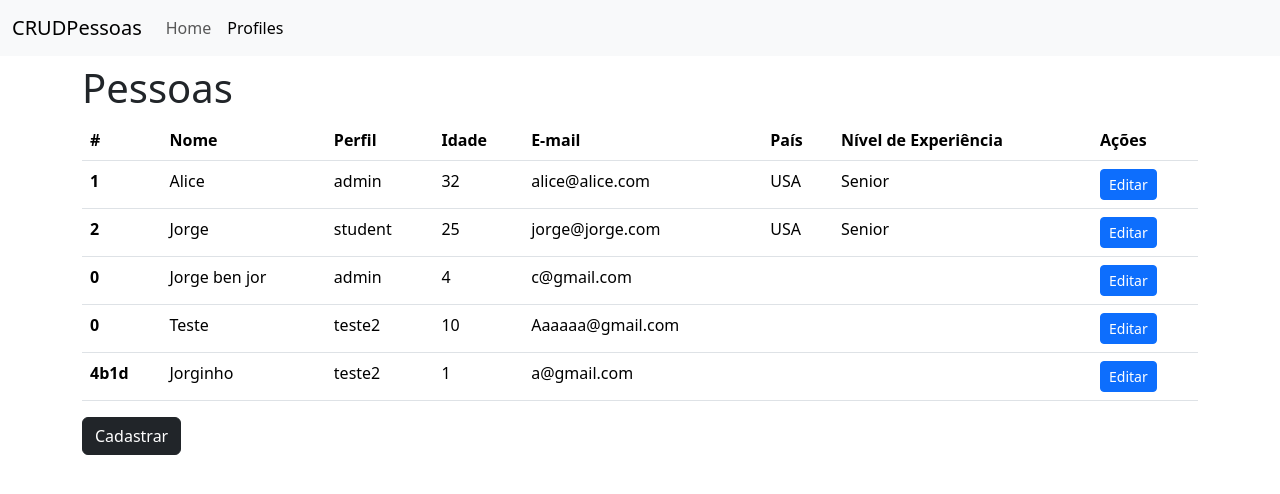
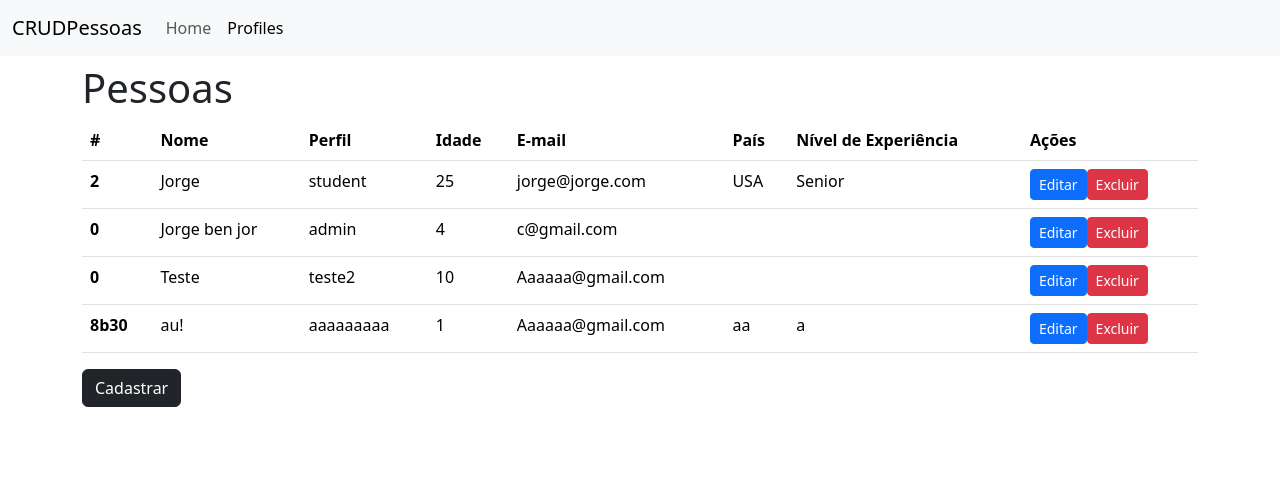
Before and after one commit to LucasMarquesV/AngularCRUD, an Angular app: page /profile in a window 1280 px wide. Shown: the top 494 px of the page. Built offline with nearby package versions, Linux system fonts and the light colour scheme; data requests are answered from the project's data file.

Commit message:
[FEAT] - CRUD completo!

```diff
--- a/db.json
+++ b/db.json
@@ -1,15 +1,5 @@
 {
   "profiles": [
-    {
-      "id": "1",
-      "nome": "Alice",
-      "perfil": "admin",
-      "idade": 32,
-      "email": "alice@alice.com",
-      "ativo": true,
-      "pais": "USA",
-      "nivelDeExperiencia": "Senior"
-    },
     {
       "id": "2",
       "nome": "Jorge",
@@ -21,17 +11,17 @@
       "nivelDeExperiencia": "Senior"
     },
     {
-      "id": 0,
       "nome": "Jorge ben jor",
       "perfil": "admin",
       "idade": 4,
       "email": "c@gmail.com",
       "ativo": true,
       "pais": "",
-      "nivelDeExperiencia": ""
+      "nivelDeExperiencia": "",
+      "id": "0"
     },
     {
-      "id": 0,
+      "id": "0",
       "nome": "Teste",
       "perfil": "teste2",
       "idade": 10,
@@ -41,14 +31,14 @@
       "nivelDeExperiencia": ""
     },
     {
-      "id": "4b1d",
-      "nome": "Jorginho",
-      "perfil": "teste2",
+      "nome": "au!",
+      "perfil": "aaaaaaaaa",
       "idade": 1,
-      "email": "a@gmail.com",
+      "email": "Aaaaaa@gmail.com",
       "ativo": true,
-      "pais": "",
-      "nivelDeExperiencia": ""
+      "pais": "aa",
+      "nivelDeExperiencia": "a",
+      "id": "8b30"
     }
   ]
 }
--- a/src/app/pages/profile/profile-create-update/profile-create-update.component.html
+++ b/src/app/pages/profile/profile-create-update/profile-create-update.component.html
@@ -22,9 +22,11 @@
       </div>
       <div class="mb-3">
         <label for="nivelDeExperiencia" class="form-label">Nível de Experiência</label>
-            <input type="text" class="form-control" id="nivelDeExperiencia" formControlName="pais">
+        <input type="text" class="form-control" id="nivelDeExperiencia" formControlName="nivelDeExperiencia">
       </div>
-        <button type="submit" class="btn btn-primary" [disabled]="!profileForm.valid">Cadastrar</button>
-        <a routerLink="/profile" class="btn btn-secondary">Voltar a lista</a>
+      <button type="submit" class="btn btn-primary" [disabled]="!profileForm.valid">
+        {{ isEditMode ? 'Atualizar' : 'Cadastrar' }}
+      </button>
+      <a routerLink="/profile" class="btn btn-secondary">Voltar à lista</a>
     </form>
   </div>
--- a/src/app/pages/profile/profile-create-update/profile-create-update.component.ts
+++ b/src/app/pages/profile/profile-create-update/profile-create-update.component.ts
@@ -1,20 +1,27 @@
-import { Component } from '@angular/core';
+import { Component, OnInit } from '@angular/core';
 import { FormControl, FormGroup, Validators } from '@angular/forms';
 import { ProfileService } from '../../../services/profile.service';
 import Swal from 'sweetalert2';
-import { Router } from '@angular/router';
+import { Router, ActivatedRoute } from '@angular/router';
 import { Profile } from 'src/app/interfaces/profile';
+
 
 @Component({
   selector: 'app-profile-create-update',
   templateUrl: './profile-create-update.component.html',
   styleUrls: ['./profile-create-update.component.css']
 })
-export class ProfileCreateUpdateComponent {
+export class ProfileCreateUpdateComponent implements OnInit {
+  profileForm: FormGroup;
+  isEditMode: boolean = false;
+  profileId: string | null = null;
 
-  constructor(private profileService: ProfileService, private router: Router) {}
-
-  profileForm = new FormGroup({
+  constructor(
+    private profileService: ProfileService,
+    private router: Router,
+    private route: ActivatedRoute
+  ) {
+    this.profileForm = new FormGroup({
       nome: new FormControl('', Validators.required),
       perfil: new FormControl('', Validators.required),
       idade: new FormControl(0, [Validators.required, Validators.min(0)]),
@@ -23,12 +30,35 @@ export class ProfileCreateUpdateComponent {
       pais: new FormControl(''),
       nivelDeExperiencia: new FormControl('')
     });
+  }
+
+  ngOnInit(): void {
+    this.route.paramMap.subscribe(params => {
+      this.profileId = params.get('id');
+      if (this.profileId) {
+        this.isEditMode = true;
+        this.profileService.buscarPorId(this.profileId).subscribe(profile => {
+          this.profileForm.patchValue(profile);
+        });
+      }
+    });
+  }
 
   onSubmit() {
     const profile: Profile = this.profileForm.value as Profile;
+    if (this.isEditMode && this.profileId) {
+      profile.id = this.profileId;
       console.log(profile);
+      this.profileService.editar(profile).subscribe(result => {
+        Swal.fire({
+          title: 'Perfil atualizado com sucesso!',
+          text: 'PARABÉNS CHAMPS!!',
+          icon: 'success',
+        });
+        this.router.navigateByUrl('/profile');
+      });
+    } else {
       this.profileService.cadastrar(profile).subscribe(result => {
-      console.log(result);
         Swal.fire({
           title: 'Pessoa cadastrada com sucesso!',
           text: 'PARABÉNS CHAMPS!!',
@@ -38,3 +68,4 @@ export class ProfileCreateUpdateComponent {
       });
     }
   }
+}
--- a/src/app/pages/profile/profile-list/profile-list.component.html
+++ b/src/app/pages/profile/profile-list/profile-list.component.html
@@ -25,6 +25,7 @@
           <td>{{ profile.nivelDeExperiencia }}</td>
           <td>
               <a class="btn btn-primary btn-sm" [routerLink]="'/profile/edit/' + profile.id">Editar</a>
+              <button class="btn btn-danger btn-sm" (click)="deletarProfile(profile.id)">Excluir</button>
           </td>
         </tr>
       </tbody>
--- a/src/app/pages/profile/profile-list/profile-list.component.ts
+++ b/src/app/pages/profile/profile-list/profile-list.component.ts
@@ -1,6 +1,6 @@
 import { Component, OnInit } from '@angular/core';
 import { ProfileService } from '../../../services/profile.service';
-import { Profile } from '../../../interfaces/profile'; // ajuste o caminho conforme necessário
+import { Profile } from '../../../interfaces/profile';
 
 @Component({
   selector: 'app-profile-list',
@@ -13,14 +13,30 @@ export class ProfileListComponent implements OnInit {
   constructor(private profileService: ProfileService) {}
 
   ngOnInit() {
-    this.profileService.buscarTodos().subscribe((result: Profile[]) => {
-      this.profiles = result;
-    }, error => {
-      console.error(error);
-    });
+    this.carregarProfiles();
   }
 
+  carregarProfiles() {
+    this.profileService.buscarTodos().subscribe(
+      (result: Profile[]) => {
+        this.profiles = result;
+      },
+      error => {
+        console.error(error);
+      }
+    );
+  }
 
-  editar(id: string){}
-  deletar(id: string){}
+  deletarProfile(id: string) {
+    if (confirm('Tem certeza que deseja excluir este perfil?')) {
+      this.profileService.deletar(id).subscribe(
+        () => {
+          this.carregarProfiles();
+        },
+        error => {
+          console.error(error);
+        }
+      );
+    }
+  }
 }
--- a/src/app/services/profile.service.ts
+++ b/src/app/services/profile.service.ts
@@ -1,6 +1,7 @@
 import { Injectable } from '@angular/core';
 import { HttpClient } from '@angular/common/http';
 import { Profile } from '../interfaces/profile';
+import { Observable } from 'rxjs';
 
 @Injectable({
   providedIn: 'root'
@@ -15,7 +16,23 @@ export class ProfileService {
     return this.http.get<Profile[]>(this.api);
   }
 
+  buscarPorId(id: string): Observable<Profile> {
+    const url = `${this.api}/${id}`;
+    return this.http.get<Profile>(url);
+  }
+
+  editar(profile: Profile): Observable<Profile> {
+    console.log('bateu' + profile.idade)
+    const url = `${this.api}/${profile.id}`;
+    return this.http.put<Profile>(url, profile);
+  }
+
   cadastrar(profile: Profile) {
     return this.http.post<Profile>(this.api, profile);
   }
+
+  deletar(id: string): Observable<any> {
+    const url = `${this.api}/${id}`;
+    return this.http.delete(url);
+  }
 }
```
Lines whose indentation alone changed are shown as unchanged.
